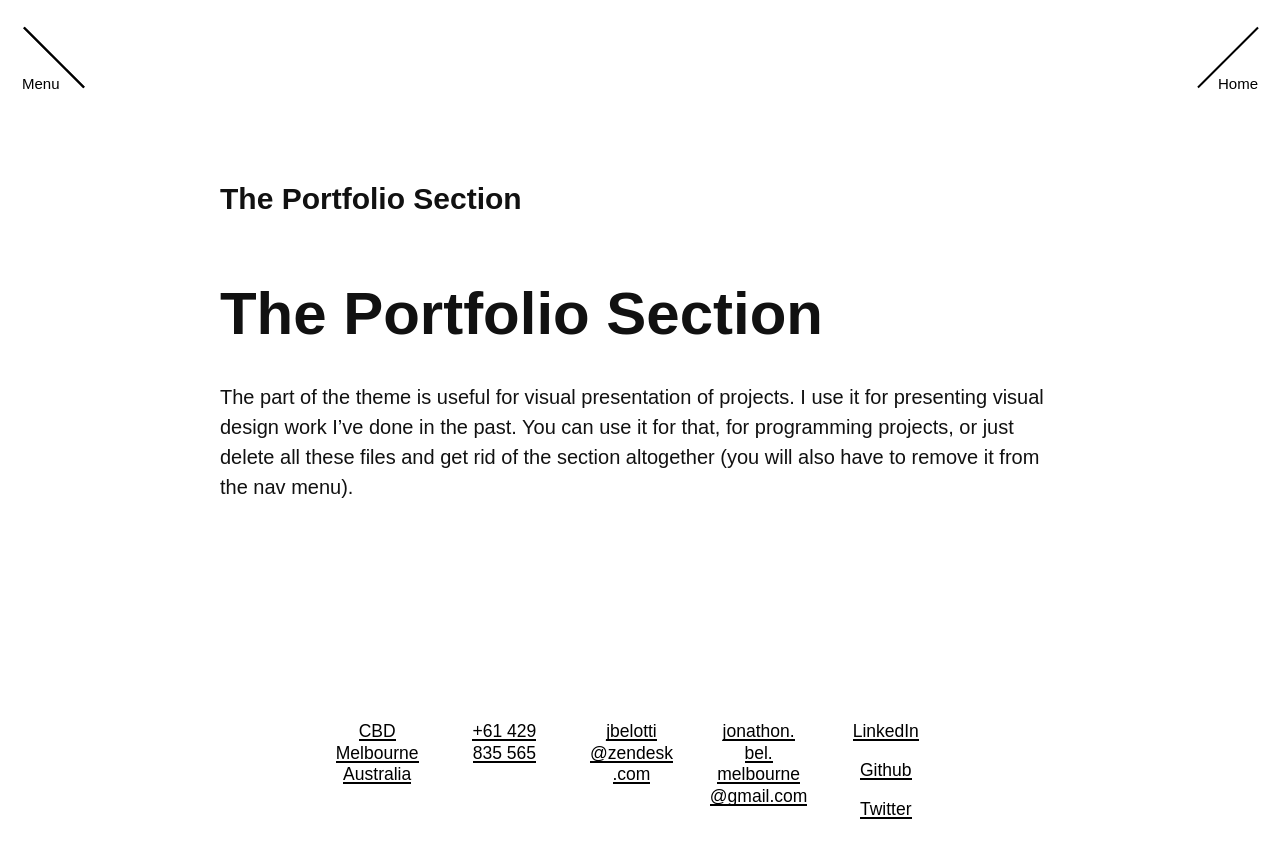
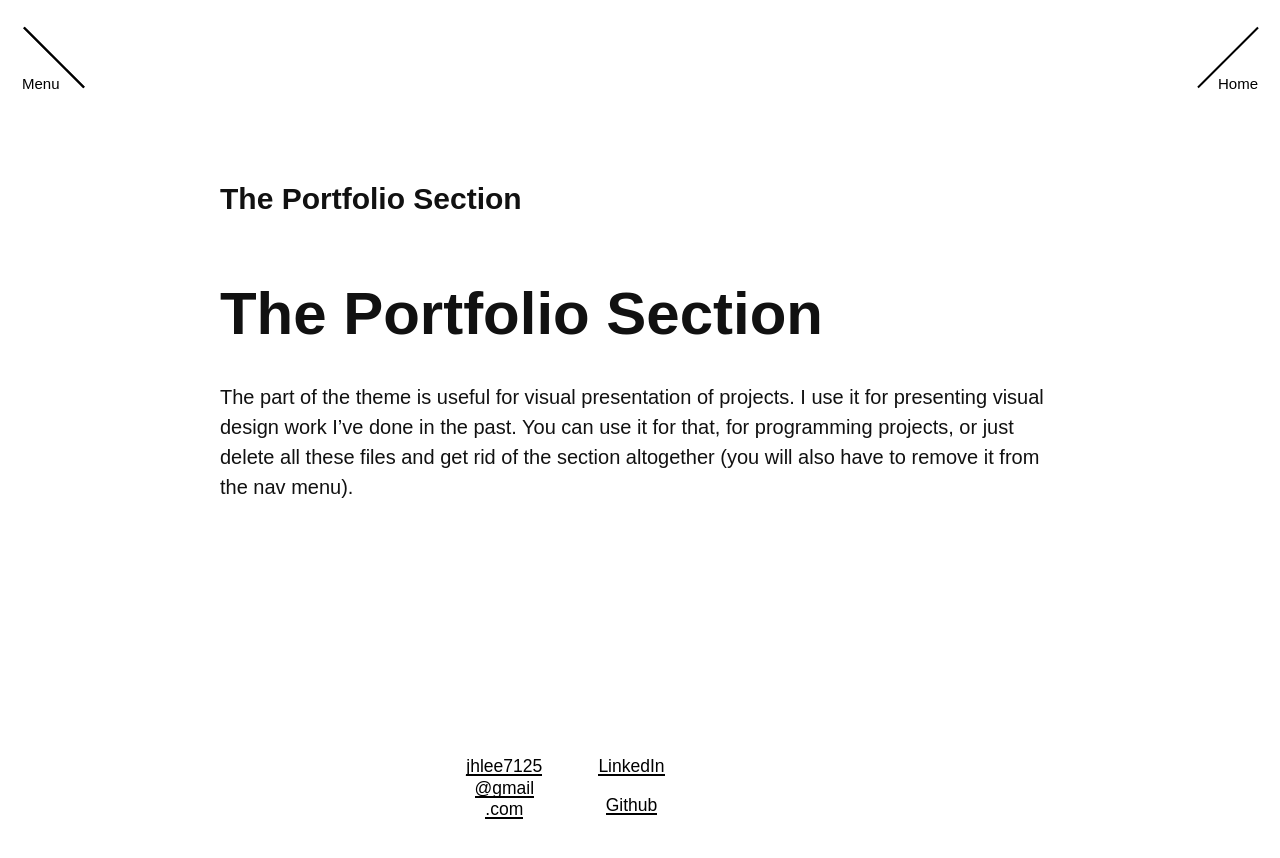
Before and after one commit to July249/July249.github.io, a Jekyll site: the page built from _portfolio/README.md, in a window 1280 px wide. Shown: the top 858 px of the page. Built offline with Jekyll 4.4.1, drawn with Linux system fonts in a browser that asks for light colours; nearby versions of some CDN libraries; some web fonts are replaced; our own code applies the rules of GitHub Pages for plain Markdown files.

Commit message:
Update footer.html

```diff
--- a/_includes/footer.html
+++ b/_includes/footer.html
@@ -2,24 +2,17 @@
   <div class="desktop-footer">
     <div class="footer-each">
       <h5>
-        <a href="https://www.google.com/maps/place/Zendesk/@-37.8171779,144.9592809,17z/data=!3m1!4b1!4m5!3m4!1s0x6ad65d4b6c187ceb:0xea7703041c1d49e8!8m2!3d-37.8171822!4d144.9614696" target="_blank">
-          <span>CBD</span><br><span>Melbourne</span><br><span>Australia</span>
+        <a href="" target="_blank">
+          <span></span><br><span></span><br><span></span>
         </a>
       </h5>
     </div>
     <div class="footer-each">
-      <h5><a href="tel:+14154175500"><span>+61 429</span><br><span>835 565</span></a></h5>
+      <h5><a href="mailto:jhlee7125@gmail.com"><span>jhlee7125</span><br><span>@gmail</span><br><span>.com</span></a></h5>
     </div>
     <div class="footer-each">
-      <h5><a href="mailto:newbusiness@junior.io"><span>jbelotti</span><br><span>@zendesk</span><br><span>.com</span></a></h5>
-    </div>
-    <div class="footer-each">
-      <h5><a href="mailto:press@junior.io"><span>jonathon.</span><br><span>bel.</span><br><span>melbourne</span><br><span>@gmail.com</span></a></h5>
-    </div>
-    <div class="footer-each">
-      <h5><a href="https://www.linkedin.com/in/jonathonbelotti/" target="_blank" alt="LinkedIn"><span>LinkedIn</span></a></h5>
-      <h5><a href="https://github.com/thundergolfer" target="_blank" alt="Github"><span>Github</span></a></h5>
-      <h5><a href="https://twitter.com/jonobelotti_IO" target="_blank" alt="Twitter"><span>Twitter</span></a></h5>
+      <h5><a href="https://www.linkedin.com/in/jihyung-lee-871a09150/" target="_blank" alt="LinkedIn"><span>LinkedIn</span></a></h5>
+      <h5><a href="https://github.com/July249" target="_blank" alt="Github"><span>Github</span></a></h5>
     </div>
   </div>
 </footer>
```
